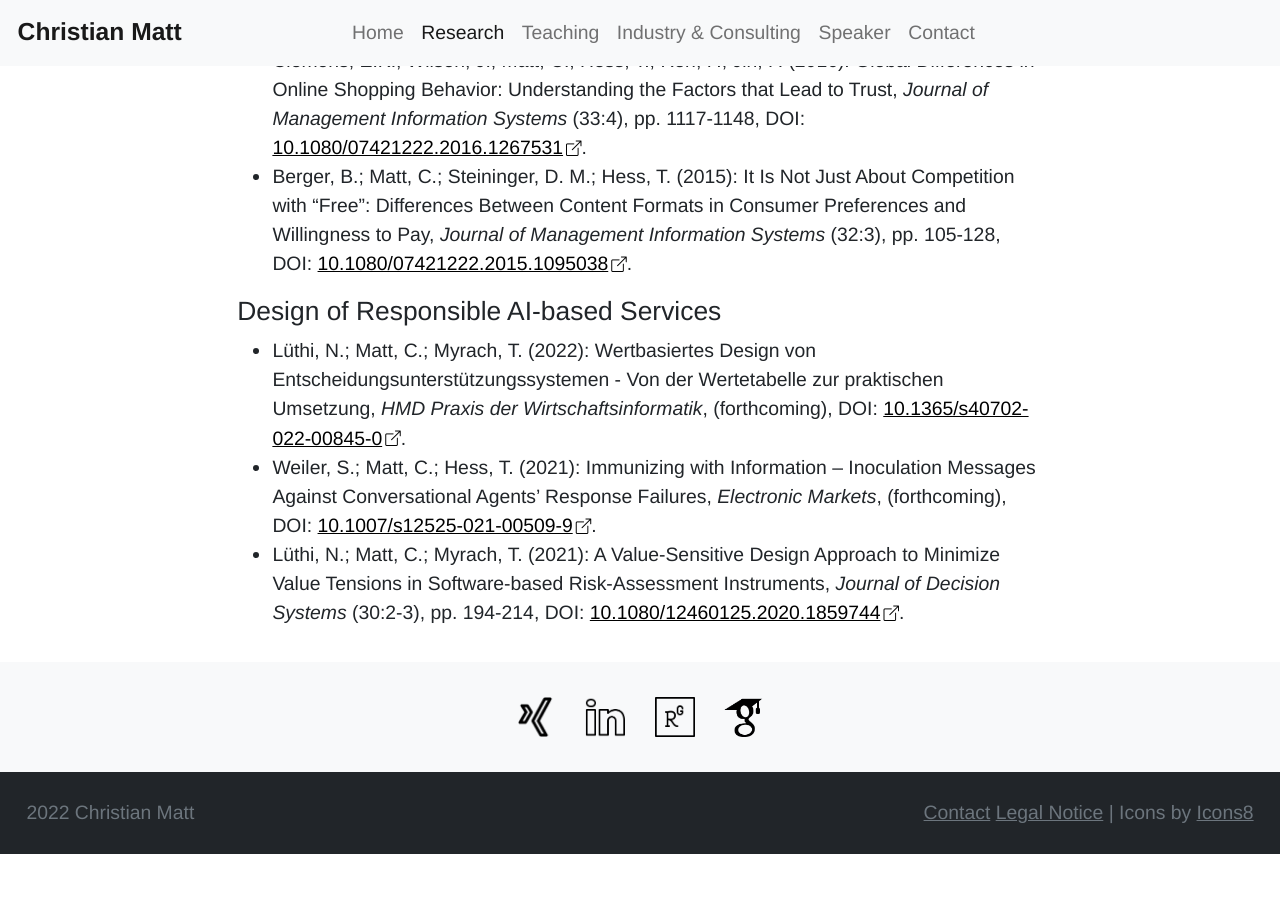
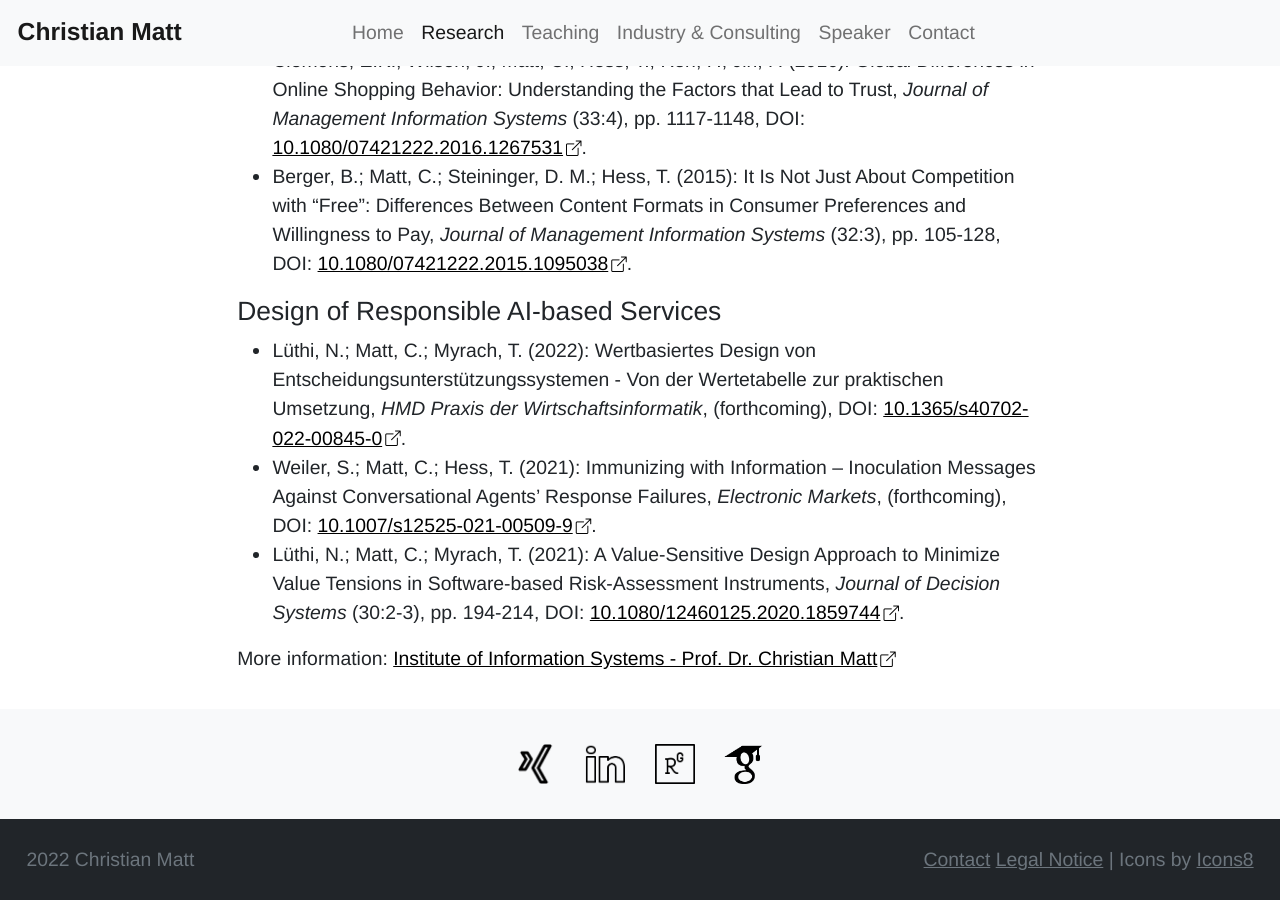
Before and after one commit to christian-matt/christian-matt.github.io, a Jekyll site: the page built from research.md, in a window 1280 px wide and 900 px high, scrolled down 1055 px. Built offline with Jekyll 4.4.1, drawn with Linux system fonts in a browser that asks for light colours; before the commit the page ends 1909 px from its top, so only the background shows below that.

Commit message:
Update content.

```diff
--- a/contact.html
+++ b/contact.html
@@ -12,13 +12,13 @@ image: contact.webp
         <ul class="list list-unstyled">
             <li class="list-item">University of Bern</li>
             <li class="list-item">Institute of Information Systems (IWI)</li>
-            <li class="list-item">Engehaldenstrasse 8, Office 307</li>
+            <li class="list-item">Engehaldenstr. 8, Office 307</li>
             <li class="list-item">CH-3012 Bern</li>
             <li class="list-item">Switzerland</li>
         </ul>
+        <a href="mailto:christian.matt@iwi.unibe.ch" class="link"><i class="bi bi-envelope icon-contact"></i>christian.matt@iwi.unibe.ch</a>
+        <br>
         <a href="tel:+41 31 684 49 67" class="link"><i class="bi bi-telephone icon-contact"></i>+41 31 684 49 67</a>
-        <br>
-        <a href="mailto:christian.matt@iwi.unibe.ch" class="link"><i class="bi bi-envelope icon-contact"></i>christian.matt@iwi.unibe.ch</a>
         <br>
         <a target="_blank" href="https://www.linkedin.com/in/christianmatt/" class="link"><i class="bi bi-linkedin icon-contact"></i>@christianmatt</a>
     </div>
--- a/research.md
+++ b/research.md
@@ -33,3 +33,5 @@ at the University of Bern, he also supports the digital transformation in the le
 - Lüthi, N.; Matt, C.; Myrach, T. (2022): Wertbasiertes Design von Entscheidungsunterstützungssystemen - Von der Wertetabelle zur praktischen Umsetzung, <i>HMD Praxis der Wirtschaftsinformatik</i>, (forthcoming)<script>getDOILink('10.1365/s40702-022-00845-0')</script>.
 - Weiler, S.; Matt, C.; Hess, T. (2021): Immunizing with Information – Inoculation Messages Against Conversational Agents’ Response Failures, <i>Electronic Markets</i>, (forthcoming)<script>getDOILink('10.1007/s12525-021-00509-9')</script>.
 - Lüthi, N.; Matt, C.; Myrach, T. (2021): A Value-Sensitive Design Approach to Minimize Value Tensions in Software-based Risk-Assessment Instruments, <i>Journal of Decision Systems</i> (30:2-3), pp. 194-214<script>getDOILink('10.1080/12460125.2020.1859744')</script>.
+
+More information: <script>getExternalLink('Institute of Information Systems - Prof. Dr. Christian Matt', 'https://www.iwi.unibe.ch/about_us/people/prof_dr_matt_christian/index_eng.html')</script>
```
